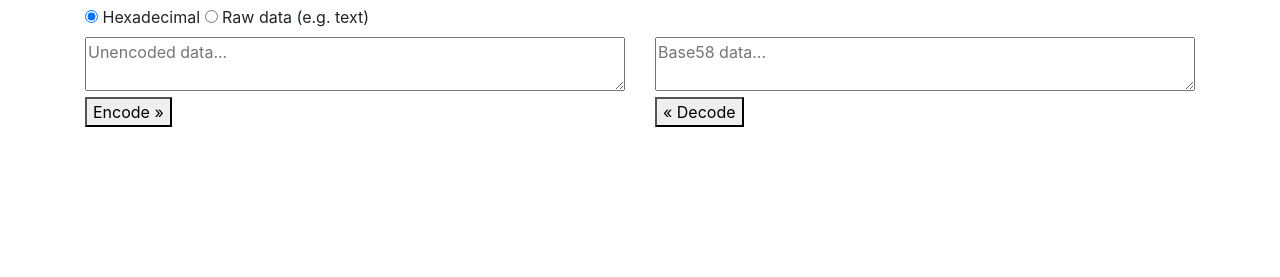
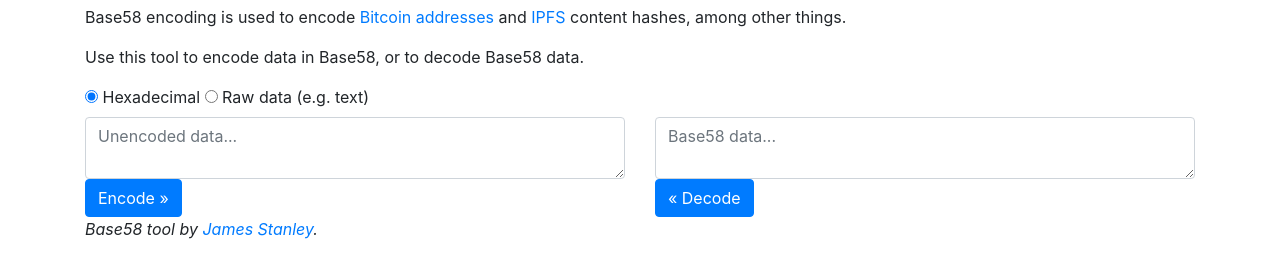
Before and after one commit to jes/base58, a plain HTML site: page index.html in a window 1280 px wide. Shown: the part 51-328 px from the top of the page. Drawn offline with nearby package versions, Linux system fonts and the light colour scheme.

Commit message:
Add a bit of styling + information

```diff
--- a/index.html
+++ b/index.html
@@ -3,15 +3,14 @@
 <head>
 <title>Base58</title>
 <link rel="stylesheet" href="https://ipfs.io/ipfs/QmPEJx9Bur2NNDPtBNT5zQ6bBnCkgYtKeNBAWRXx4j5hf2/css/bootstrap.min.css">
-<style type="text/css">
-.fill {
-    width: 100%;
-}
-</style>
 </head>
 <body>
 <div class="container">
 <h1>Base58</h1>
+
+<p>Base58 encoding is used to encode <a href="https://en.bitcoin.it/wiki/Address">Bitcoin addresses</a> and <a href="https://ipfs.io/">IPFS</a> content hashes, among other things.</p>
+
+<p>Use this tool to encode data in Base58, or to decode Base58 data.</p>
 
 <fieldset>
     <input id="hexradio" type="radio" name="plainformat" value="hex" checked>
@@ -22,14 +21,17 @@
 
 <div class="row">
     <div class="col-md-6">
-        <textarea class="fill" id="plain" placeholder="Unencoded data..."></textarea>
-        <button id="encode">Encode &raquo;</button>
+        <textarea class="form-control" id="plain" placeholder="Unencoded data..."></textarea>
+        <button class="btn btn-primary" id="encode">Encode &raquo;</button>
     </div>
     <div class="col-md-6">
-        <textarea class="fill" id="base58" placeholder="Base58 data..."></textarea>
-        <button id="decode">&laquo; Decode</button>
+        <textarea class="form-control" id="base58" placeholder="Base58 data..."></textarea>
+        <button class="btn btn-primary" id="decode">&laquo; Decode</button>
     </div>
 </div>
+
+<p><i>Base58 tool by <a href="http://incoherency.co.uk/">James Stanley</a>.</i></p>
+
 </div>
 <script src="https://ipfs.io/ipfs/QmVvNwVXecuvQtKxwPuL1L58UPh9EYDU5iQSLjeN3S2sto/jquery-3.2.1.min.js"></script>
 <script src="https://ipfs.io/ipfs/QmPEJx9Bur2NNDPtBNT5zQ6bBnCkgYtKeNBAWRXx4j5hf2/js/bootstrap.min.js"></script>
```
